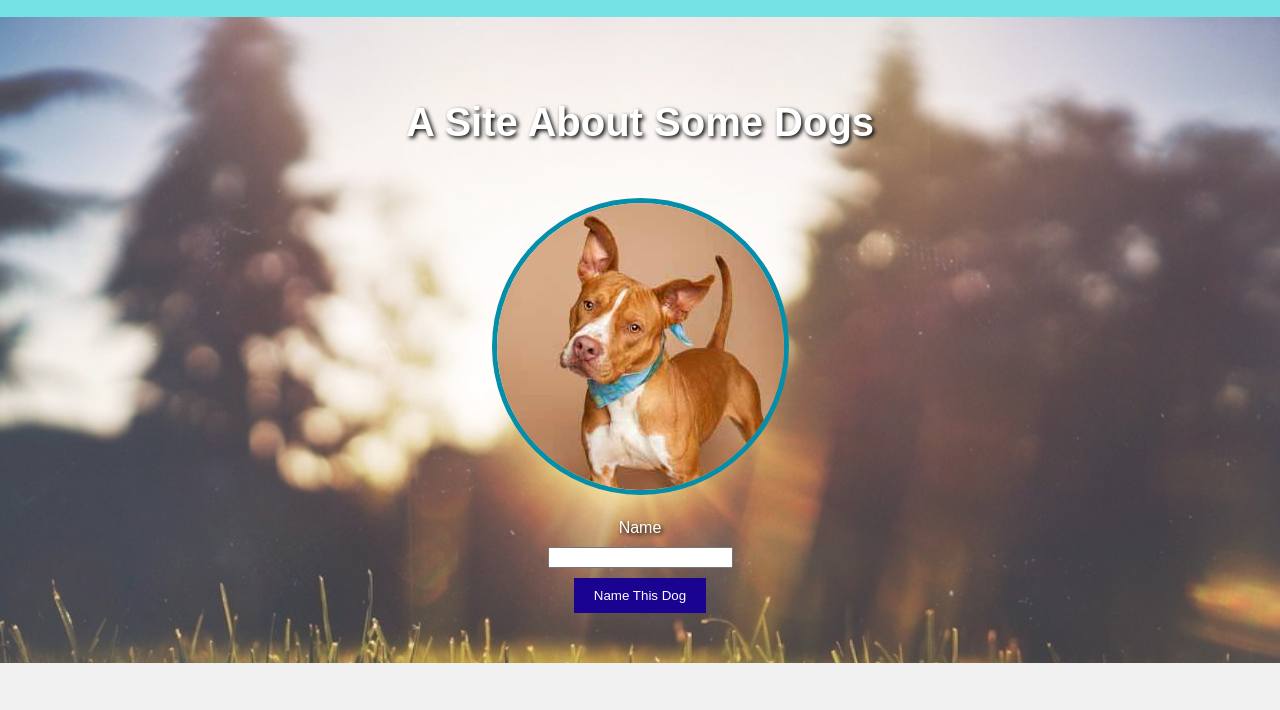
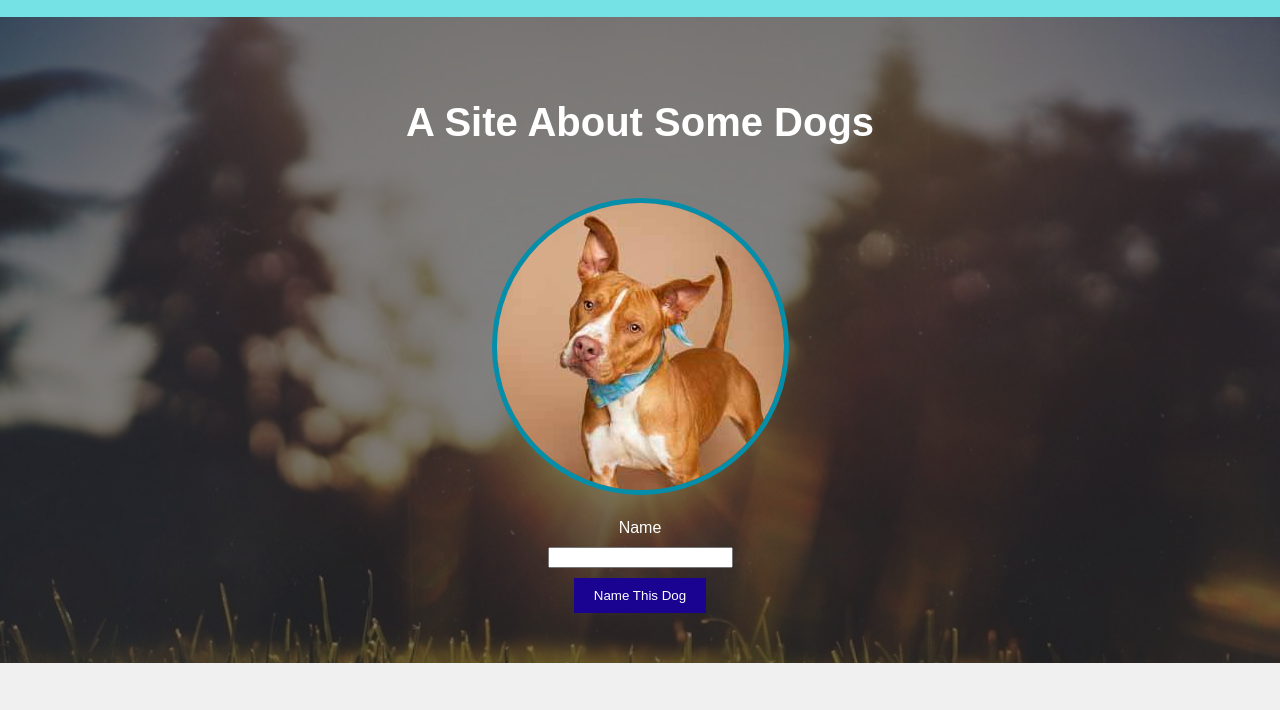
Before and after one commit to reneemes/dog_party, a plain HTML site: page index.html in a window 1280 px wide. Shown: the part 73-783 px from the top of the page. Drawn offline with Linux system fonts and the light colour scheme.

Commit message:
Add gradient to background image to darken it

```diff
--- a/style.css
+++ b/style.css
@@ -34,10 +34,12 @@ li a {
     text-align: center;
     padding: 50px 20px;
     background: #048eaa;
-    background-image: url("assets/park.jpg");
+    background-image:
+        linear-gradient(rgba(0, 0, 0, 0.5), rgba(0, 0, 0, 0.5)),
+        url("assets/park.jpg");
     background-size: cover;
+    background-image: filter;
     color: #ffffff;
-    text-shadow: 2px 2px 4px #000000;
 }
 
 .hero h1 {
```
